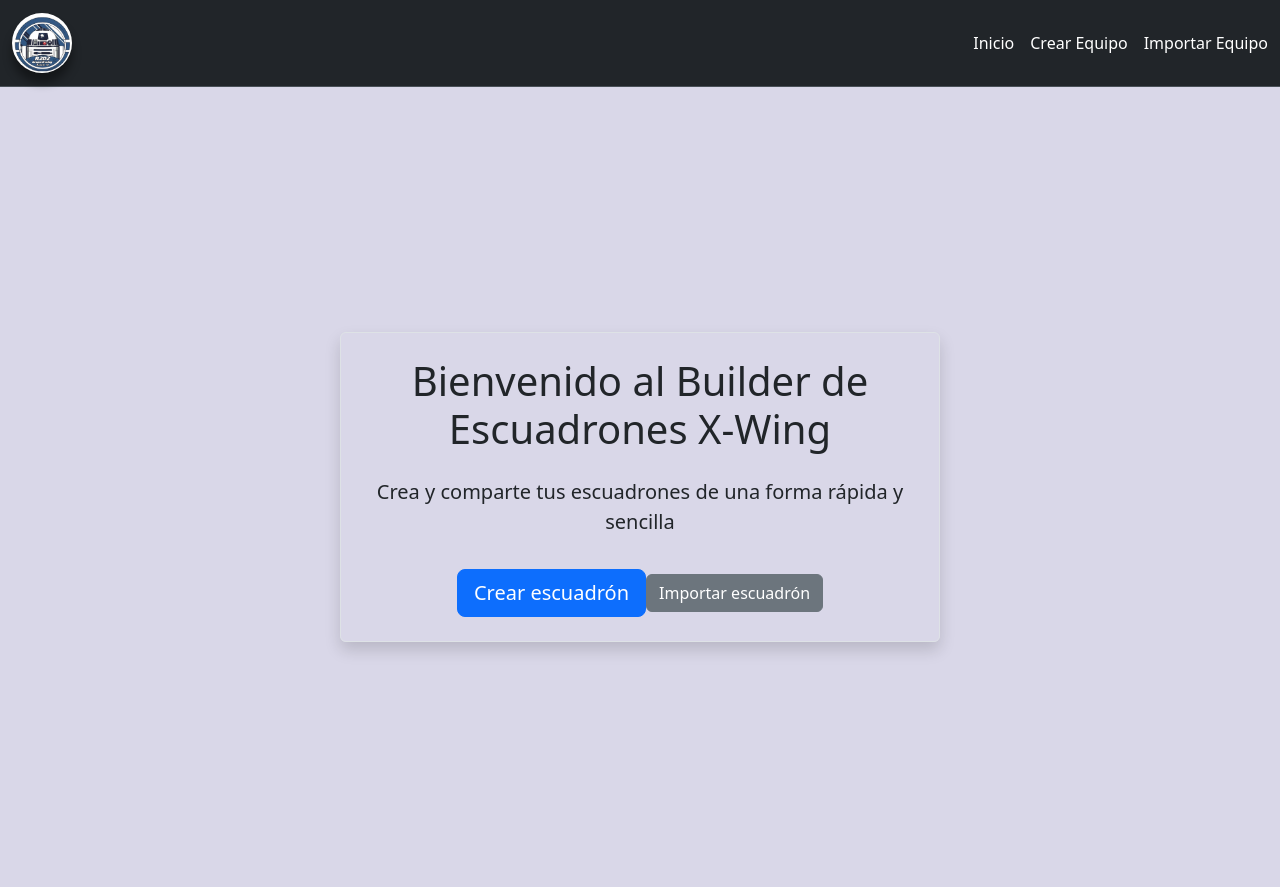
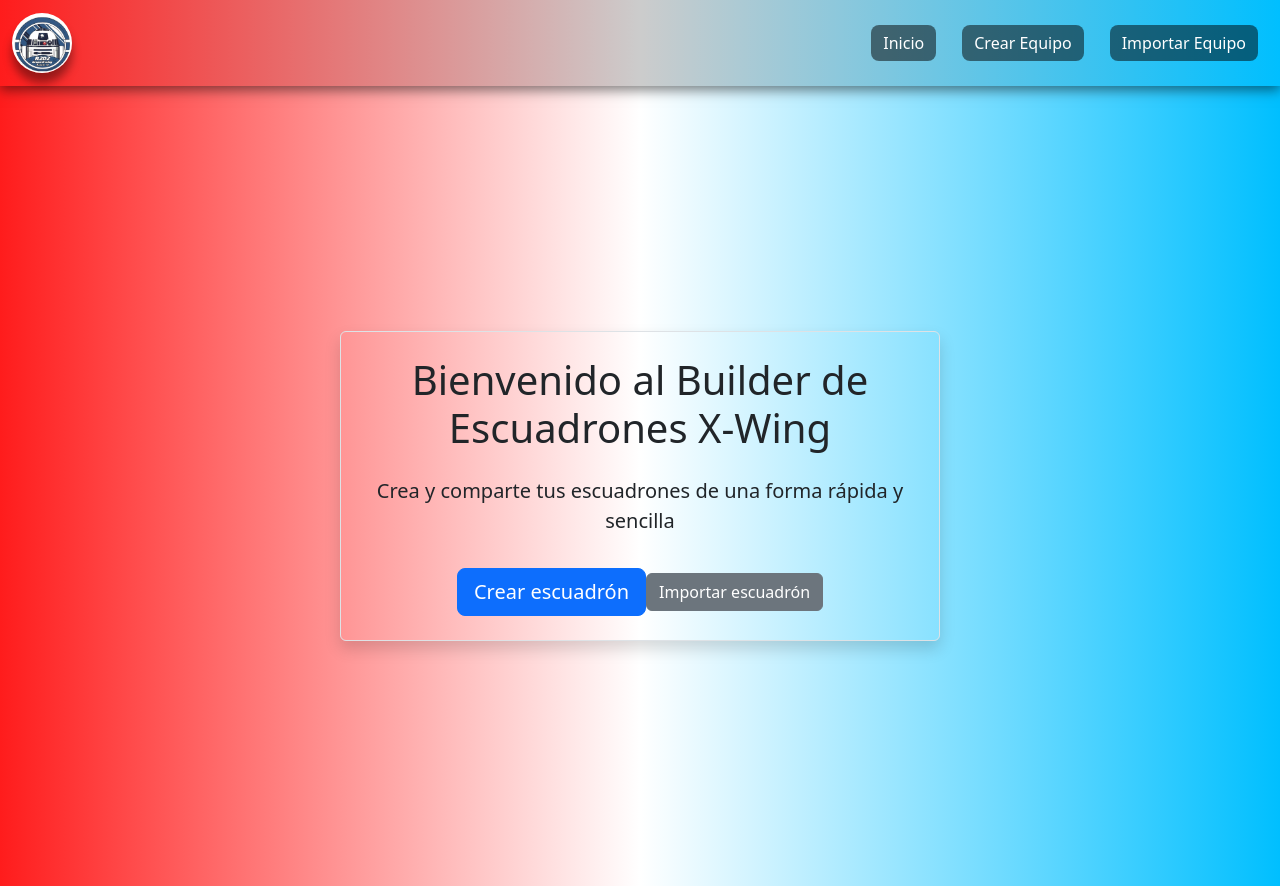
Before and after one commit to JuanBlancoEn/JuanBlancoEn.github.io, a React (Vite) app in the folder team-builder/: page / in a window 1280 px wide. Built offline with nearby package versions, Linux system fonts and the light colour scheme; the HTML template or start-up script is replaced by a standard one.

Commit message:
Añadidos cambios a json de upgrades navbar y css

```diff
--- a/team-builder/src/components/Navbar.jsx
+++ b/team-builder/src/components/Navbar.jsx
@@ -5,7 +5,7 @@
 
 function Navbar() {
   return (
-    <nav className="navbar bg-dark border-bottom border-body sticky-top" data-bs-theme="dark">
+    <nav className="navbar navbar-bg sticky-top">
       <div className="container-fluid d-flex justify-content-between align-items-center">
         <Link to="/" className="navbar-brand">
         <img
@@ -22,9 +22,9 @@
         </Link>
 
         <div className="d-flex gap-3">
-          <Link to="/" className="nav-link text-white">Inicio</Link>
-          <Link to="/create" className="nav-link text-white">Crear Equipo</Link>
-          <Link to="/import" className="nav-link text-white">Importar Equipo</Link>
+          <Link to="/" className="nav-btn text-white">Inicio</Link>
+          <Link to="/create" className="nav-btn text-white">Crear Equipo</Link>
+          <Link to="/import" className="nav-btn text-white">Importar Equipo</Link>
         </div>
       </div>
     </nav>
--- a/team-builder/src/index.css
+++ b/team-builder/src/index.css
@@ -76,5 +76,132 @@
 }
 
 .background {
-  background-color: #d9d7e8;
+  background-color: #ac3e3e	;
+  background: #FF1C1C;
+background: linear-gradient(90deg, rgba(255, 28, 28, 1) 0%, rgba(255, 255, 255, 1) 50%, rgba(0, 191, 255, 1) 100%);
 }
+
+
+
+/* === Star Wars Theme Colors === */
+
+/* REDS */
+.bg-crimson-sith {
+  background-color: #8B0000 !important;
+  color: #ffffff;
+}
+.bg-blood-red {
+  background-color: #B22222 !important;
+  color: #ffffff;
+}
+.text-laser-red {
+  color: #FF1C1C !important;
+}
+.bg-imperial-scarlet {
+  background-color: #D72638 !important;
+  color: #ffffff;
+}
+
+/* BLUES */
+.bg-jedi-blue {
+  background-color: #1E90FF !important;
+  color: #ffffff;
+}
+.bg-lightsaber-blue {
+  background-color: #00BFFF !important;
+  color: #ffffff;
+}
+.text-holo-blue {
+  color: #3F8EFC !important;
+}
+.bg-rebel-sky {
+  background-color: #87CEFA !important;
+  color: #000000;
+}
+
+/* NEUTRAL TONES */
+.bg-empire-black {
+  background-color: #0A0A0A !important;
+  color: #ffffff;
+}
+.bg-droid-gray {
+  background-color: #2E2E2E !important;
+  color: #ffffff;
+}
+.bg-stormtrooper-white {
+  background-color: #F8F8F8 !important;
+  color: #000000;
+}
+
+/* BUTTONS */
+.btn-sith {
+  background-color: #8B0000;
+  color: white;
+  border: none;
+}
+.btn-sith:hover {
+  background-color: #B22222;
+}
+
+.btn-jedi {
+  background-color: #1E90FF;
+  color: white;
+  border: none;
+}
+.btn-jedi:hover {
+  background-color: #00BFFF;
+}
+
+/* NAVBAR */
+.navbar-sith {
+  background-color: #0A0A0A;
+  /*border-bottom: 2px solid #FF1C1C; */
+}
+.navbar-jedi {
+  background-color: #1E90FF;
+  border-bottom: 2px solid #00BFFF;
+}
+
+/* CUSTOM UTILITIES */
+.border-laser-red {
+  border: 2px solid #FF1C1C !important;
+}
+
+.shadow-holo {
+  box-shadow: 0 0 10px #3F8EFC !important;
+}
+
+.navbar-bg{
+  background: linear-gradient(90deg, rgba(255, 28, 28, 1) 0%, rgba(255, 255, 255, 0.8) 50%, rgba(0, 191, 255, 1) 100%);
+  background-clip: padding-box;
+  position: sticky;
+  top: 0;
+  z-index: 1000;
+
+
+  /* Capa oscura semitransparente para contraste */
+  background-color: rgba(0, 0, 0, 1);
+
+  /* Blur efecto vidrio */
+  backdrop-filter: blur(6px);
+  -webkit-backdrop-filter: blur(6px);
+
+  /* Borde sutil abajo */
+  border-bottom: none;
+
+  box-shadow: 0 4px 12px rgba(0, 0, 0, 0.5);
+}
+
+.nav-btn {
+  background-color: rgba(0, 0, 0, 0.5);
+  color: white;
+  padding: 6px 12px;
+  margin-right: 10px;
+  border-radius: 8px;
+  text-decoration: none;
+  transition: background-color 0.2s ease;
+}
+
+.nav-btn:hover {
+  background-color: rgba(40, 40, 40, 0.3);
+}
```
Also changed, not shown: team-builder/src/data/upgrades.json (+28 -8 lines).
